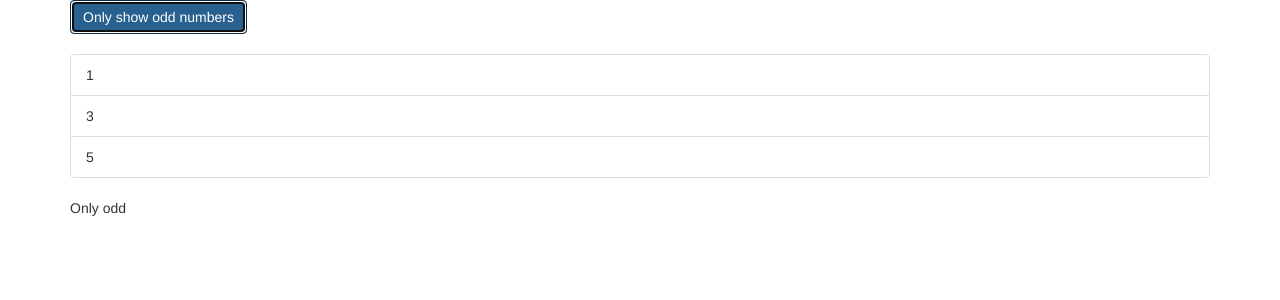
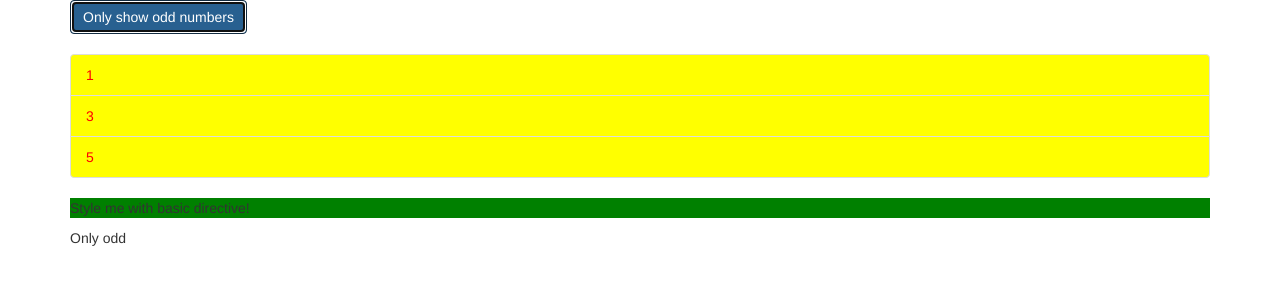
Before and after one commit to amir-parvaresh/AngularTutorial, an Angular app: page / in a window 1280 px wide. Both pictures are taken after a click on the button "Only show odd numbers". Shown: the top 300 px of the page. Built offline with nearby package versions, Linux system fonts and the light colour scheme.

Commit message:
Creating a basic Attribute Directive

```diff
--- a/src/app/app.component.css
+++ b/src/app/app.component.css
@@ -0,0 +1,3 @@
+.odd {
+  color: red;
+}
--- a/src/app/app.component.html
+++ b/src/app/app.component.html
@@ -10,19 +10,24 @@
         <div *ngIf="onlyOdd">
           <li
             class="list-group-item"
-            *ngFor="let number of oddNumbers">
+            *ngFor="let number of oddNumbers"
+            [ngClass]="{odd: number % 2 !== 0}"
+            [ngStyle]="{backgroundColor: number % 2 !== 0 ? 'yellow' : 'transparent'}">
             {{ number }}
           </li>
         </div>
         <div *ngIf="!onlyOdd">
           <li
             class="list-group-item"
+            [ngClass]="{odd: number % 2 !== 0}"
+            [ngStyle]="{backgroundColor: number % 2 !== 0 ? 'yellow' : 'transparent'}"
             *ngFor="let number of evenNumber">
             {{ number }}
           </li>
         </div>
 
       </ul>
+      <p appBasicHighlight>Style me with basic directive!</p>
       <ng-template [ngIf]="onlyOdd">
         <p>Only odd</p>
       </ng-template>
--- a/src/app/app.module.ts
+++ b/src/app/app.module.ts
@@ -4,10 +4,12 @@
 
 
 import { AppComponent } from './app.component';
+import {BasicHighlightDirective} from "./basic-highlight/basic-highlight.directive";
 
 @NgModule({
   declarations: [
-    AppComponent
+    AppComponent,
+    BasicHighlightDirective
   ],
   imports: [
     BrowserModule,
--- /dev/null
+++ b/src/app/basic-highlight/basic-highlight.directive.ts
@@ -0,0 +1,13 @@
+import {Directive, ElementRef, OnInit} from "@angular/core";
+
+@Directive({
+  selector: '[appBasicHighlight]'
+})
+export class BasicHighlightDirective implements OnInit{
+  constructor(private elementRef: ElementRef) {
+
+  }
+  ngOnInit() {
+    this.elementRef.nativeElement.style.backgroundColor = 'green';
+  }
+}
```
Also changed, not shown: 1 other file (tests, documents, lock files or other folders).
